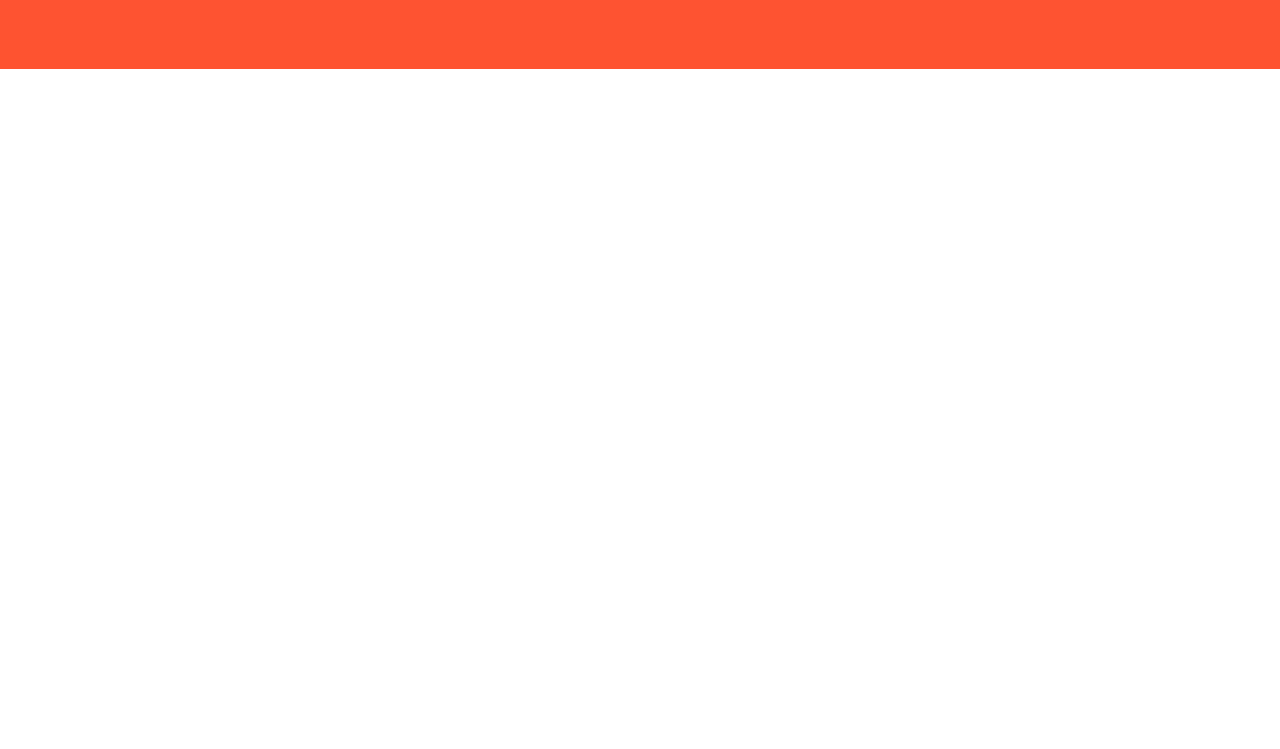
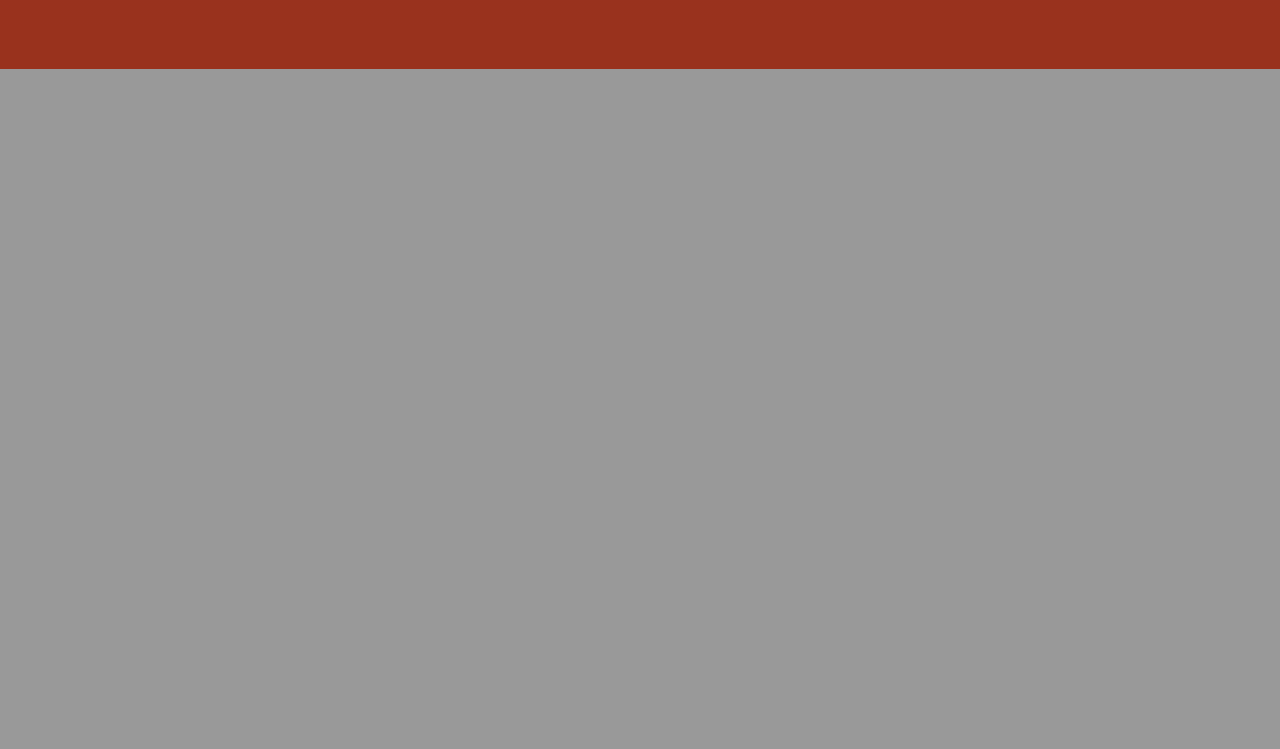
Before and after one commit to ahntuann/Shopee-Clone, a plain HTML site: page index.html in a window 1280 px wide. Shown: the part 51-800 px from the top of the page. Drawn offline with Linux system fonts and the light colour scheme.

Commit message:
Create and CSS for modal

```diff
--- a/assests/css/base.css
+++ b/assests/css/base.css
@@ -43,3 +43,19 @@ html {
         opacity: 1;
     }
 }
+
+/* Modal */
+.modal {
+    position: fixed;
+    top: 0;
+    right: 0;
+    left: 0;
+    bottom: 0;
+}
+
+.modal__overlay {
+    position: absolute;
+    height: 100%;
+    width: 100%;
+    background-color: rgba(0, 0, 0, 0.4);
+}
--- a/index.html
+++ b/index.html
@@ -116,7 +116,18 @@
         </footer>
     </div>
 
+    <div class="modal">
+        <div class="modal__overlay">
 
+        </div>
+
+        <div class="modal__body">
+            <div class="modal__inner">
+
+            </div>
+        </div>
+
+    </div>
 
 </body>
 </html>
```
